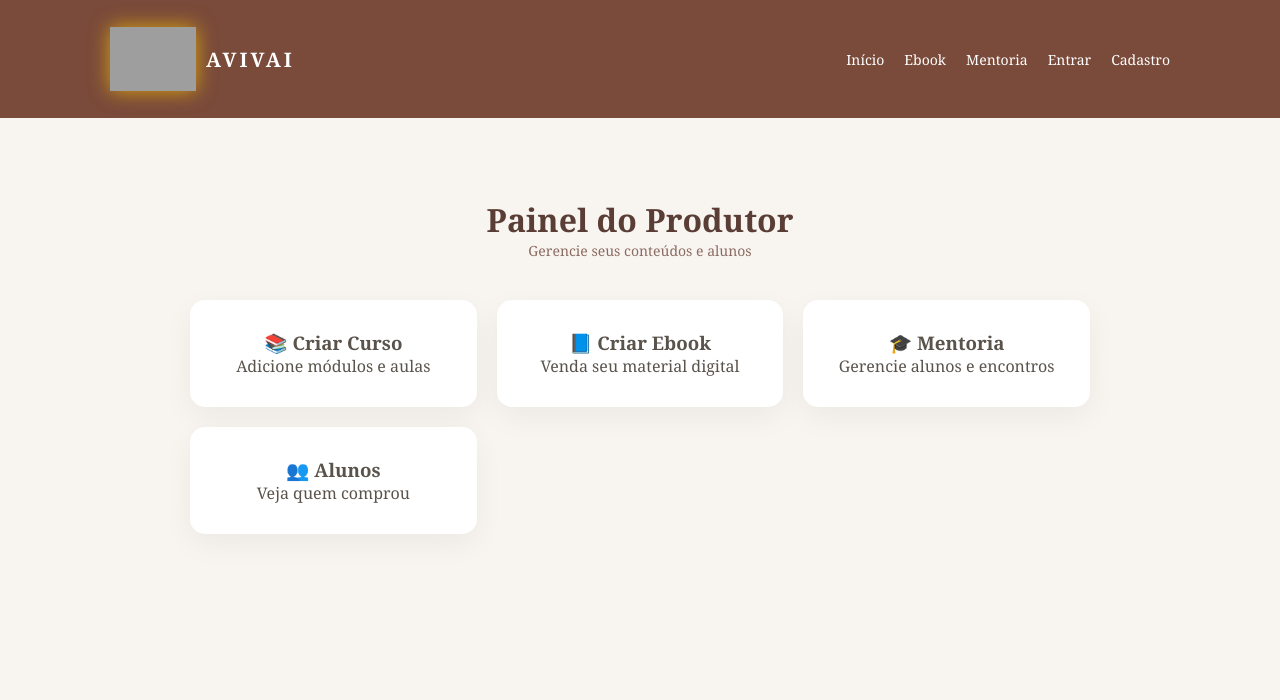
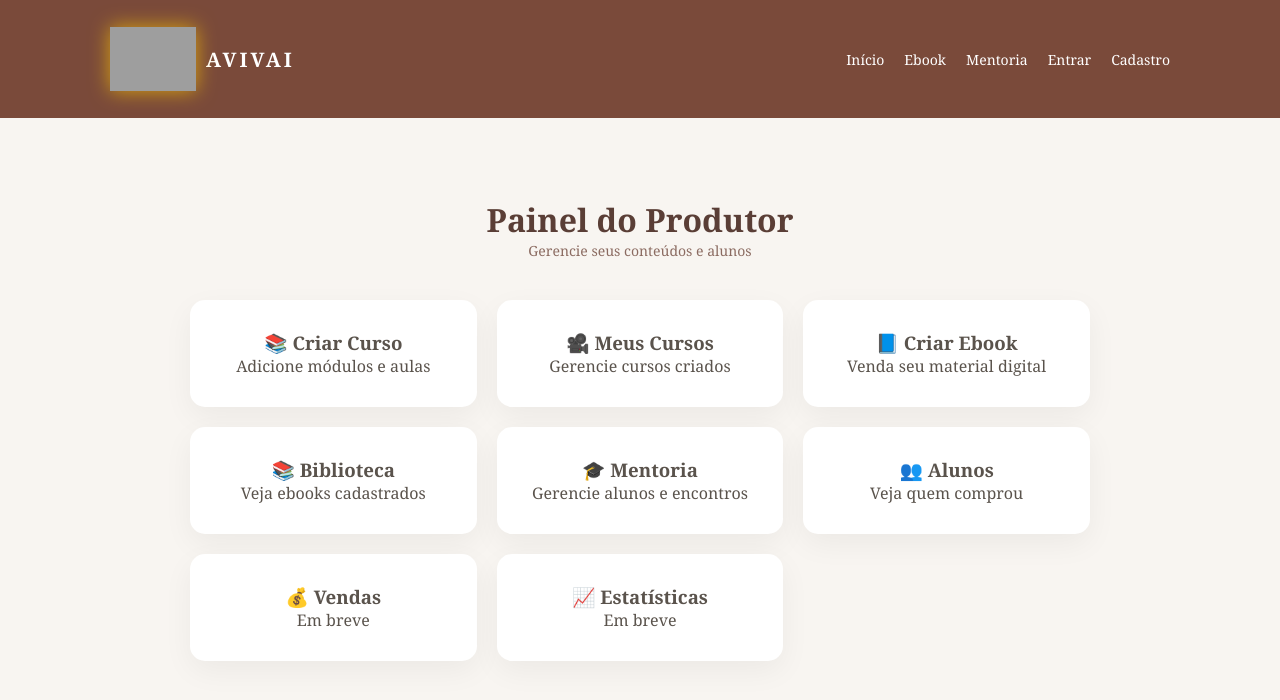
Before and after one commit to Mayra727/avivai-frontend, a React app: page /produtor in a window 1280 px wide. Shown: the top 700 px of the page. Built offline with nearby package versions, Linux system fonts and the light colour scheme; grey boxes are pictures that could not be loaded; the HTML template or start-up script is replaced by a standard one.

Commit message:
improve producer dashboard

```diff
--- a/src/pages/MyCourses.tsx
+++ b/src/pages/MyCourses.tsx
@@ -20,11 +20,12 @@ export default function MyCourses() {
 
     const userId = user.id;
 
+    console.log("🔥 USER:", user);
+
     async function loadCourses() {
       try {
         const response = await fetch(
-          `${API_URL}/my-courses/${userId}`
-        );
+         `${API_URL}/producer-courses/${userId}`);
 
         const data = await response.json();
 
@@ -60,7 +61,7 @@ export default function MyCourses() {
       {loading && <p>Carregando...</p>}
 
       {!loading && courses.length === 0 && (
-        <p>Você ainda não comprou cursos.</p>
+        <p>Você ainda não criou nenhum curso.</p>
       )}
 
       {courses.map((course) => (
--- a/src/pages/ProducerDashboard.tsx
+++ b/src/pages/ProducerDashboard.tsx
@@ -2,36 +2,77 @@ import { useNavigate } from "react-router-dom";
 import "./Producer.css";
 
 export default function ProducerDashboard() {
+
   const navigate = useNavigate();
 
   return (
+
     <div className="producer">
 
       <h1>Painel do Produtor</h1>
+
       <p className="subtitle">
         Gerencie seus conteúdos e alunos
       </p>
 
       <div className="producer-grid">
 
-        <div className="producer-card" onClick={() => navigate("/criar-curso")}>
+        <div
+          className="producer-card"
+          onClick={() => navigate("/criar-curso")}
+        >
           <h3>📚 Criar Curso</h3>
           <p>Adicione módulos e aulas</p>
         </div>
 
-        <div className="producer-card" onClick={() => navigate("/criar-ebook")}>
+        <div
+          className="producer-card"
+          onClick={() => navigate("/meus-cursos")}
+        >
+          <h3>🎥 Meus Cursos</h3>
+          <p>Gerencie cursos criados</p>
+        </div>
+
+        <div
+          className="producer-card"
+          onClick={() => navigate("/criar-ebook")}
+        >
           <h3>📘 Criar Ebook</h3>
           <p>Venda seu material digital</p>
         </div>
 
-        <div className="producer-card" onClick={() => navigate("/criar-mentoria")}>
+        <div
+          className="producer-card"
+          onClick={() => navigate("/biblioteca")}
+        >
+          <h3>📚 Biblioteca</h3>
+          <p>Veja ebooks cadastrados</p>
+        </div>
+
+        <div
+          className="producer-card"
+          onClick={() => navigate("/criar-mentoria")}
+        >
           <h3>🎓 Mentoria</h3>
           <p>Gerencie alunos e encontros</p>
         </div>
 
-        <div className="producer-card" onClick={() => navigate("/alunos")}>
+        <div
+          className="producer-card"
+          onClick={() => navigate("/alunos")}
+        >
           <h3>👥 Alunos</h3>
           <p>Veja quem comprou</p>
+        </div>
+
+        <div className="producer-card">
+          <h3>💰 Vendas</h3>
+          <p>Em breve</p>
+        </div>
+
+        <div className="producer-card">
+          <h3>📈 Estatísticas</h3>
+          <p>Em breve</p>
         </div>
 
       </div>
```
